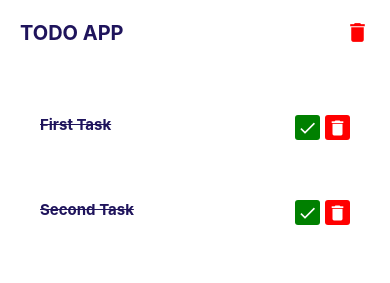
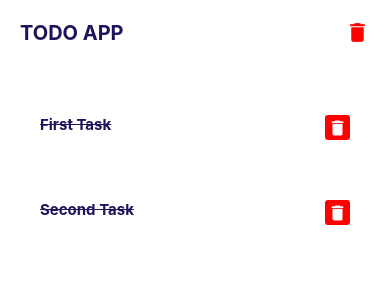
Before and after one commit to 4sskick/rn_toDo, a React Native app: screen / in a window 390 px wide. Shown: the top 283 px of the page. Built offline with nearby package versions, Linux system fonts and the light colour scheme.

Commit message:
data setup - fake data style item button

```diff
--- a/App.js
+++ b/App.js
@@ -34,10 +34,12 @@ const App = () => {
           </Text>
         </View>
 
-        <TouchableOpacity
-          style={[mainStyles.content_container_listItem_action]}>
-          <Icon name="done" size={20} color={mainColors.white} />
-        </TouchableOpacity>
+        {!dataListItem?.complete && (
+          <TouchableOpacity
+            style={[mainStyles.content_container_listItem_action]}>
+            <Icon name="done" size={20} color={mainColors.white} />
+          </TouchableOpacity>
+        )}
 
         <TouchableOpacity
           style={[
```
